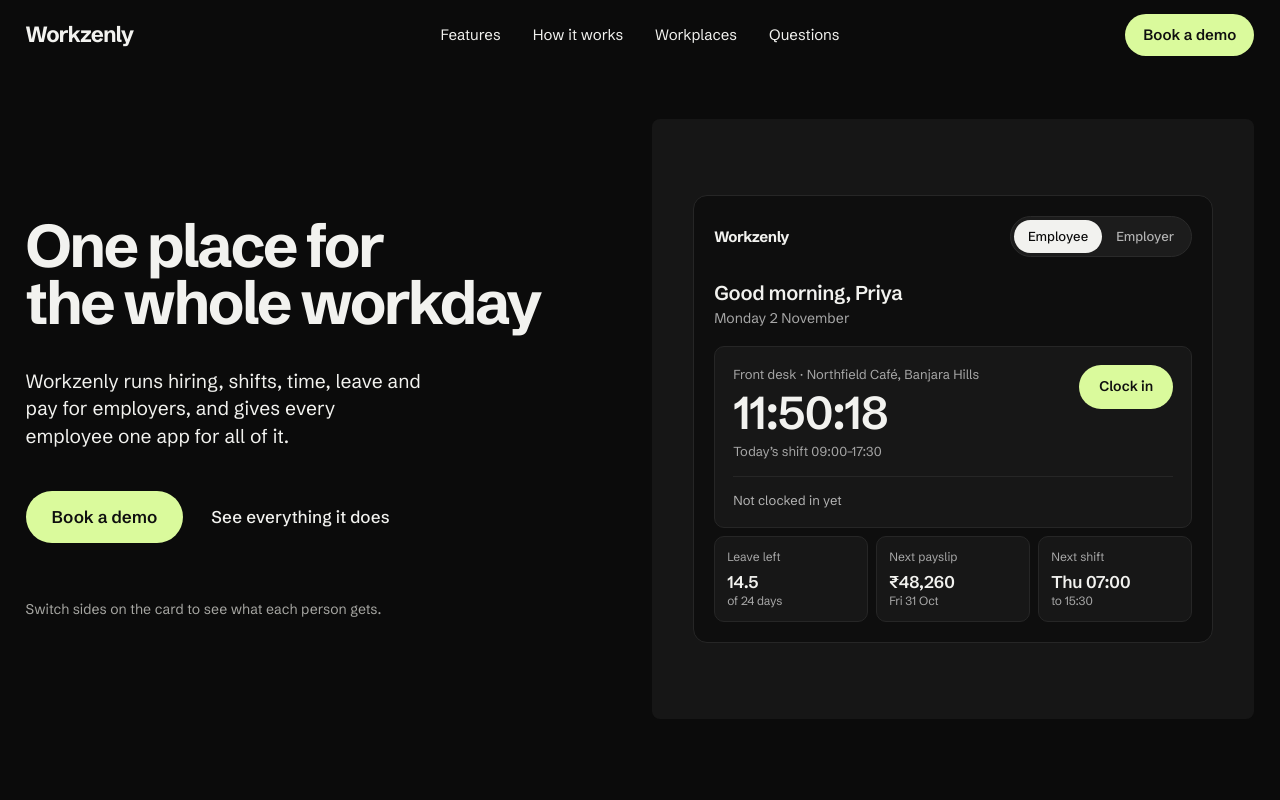
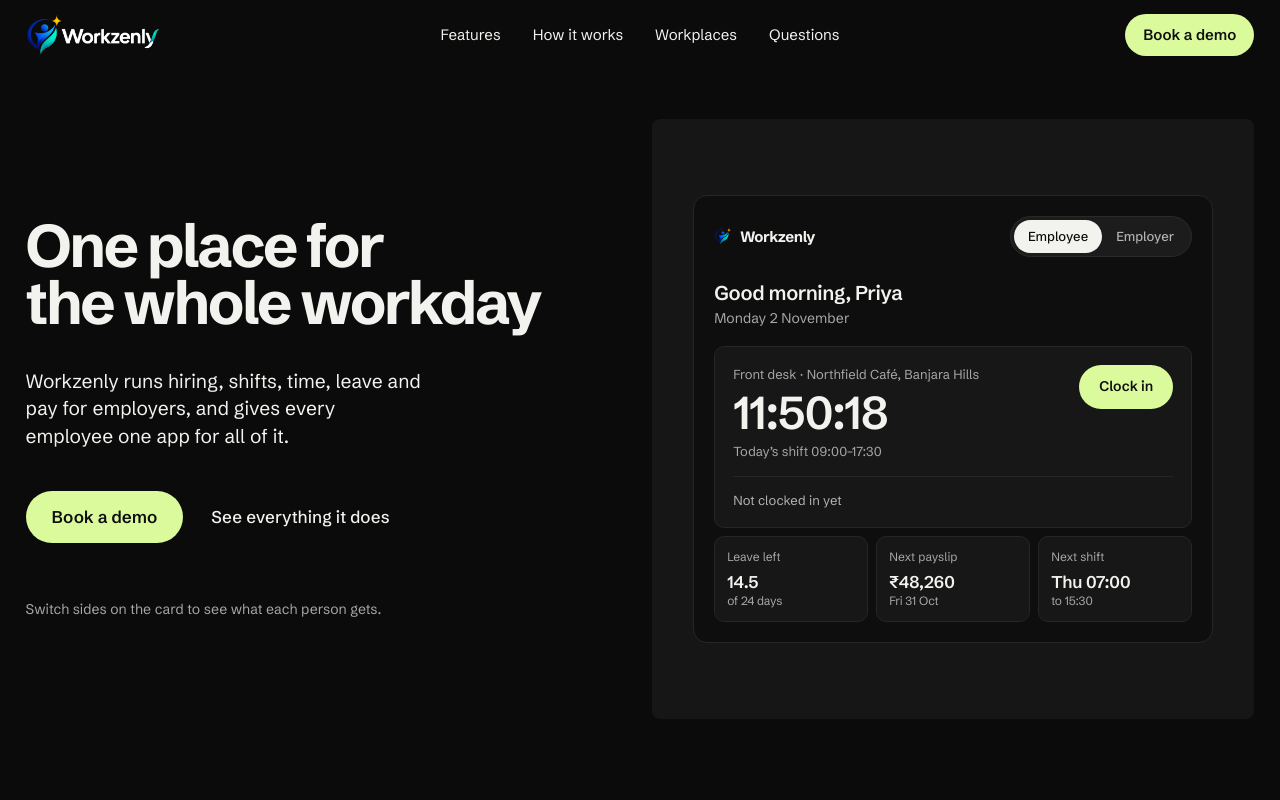
Before and after one commit to dsp49/workzenly-site, a plain HTML site: page index.html in a window 1280 px wide. Shown: the top 800 px of the page. Drawn offline with Linux system fonts and the light colour scheme.

Commit message:
changes added logo

```diff
--- a/index.html
+++ b/index.html
@@ -9,13 +9,19 @@
   <link rel="preconnect" href="https://fonts.googleapis.com">
   <link rel="preconnect" href="https://fonts.gstatic.com" crossorigin>
   <link href="https://fonts.googleapis.com/css2?family=Schibsted+Grotesk:wght@400;500;600;700&display=swap" rel="stylesheet">
+  <link rel="icon" type="image/x-icon" href="favicon.ico">
+  <link rel="icon" type="image/png" sizes="32x32" href="assets/favicon-32x32.png">
+  <link rel="icon" type="image/png" sizes="16x16" href="assets/favicon-16x16.png">
+  <link rel="apple-touch-icon" sizes="180x180" href="assets/apple-touch-icon.png">
   <link rel="stylesheet" href="styles.css">
   <script>document.documentElement.classList.add('js')</script>
 </head>
 <body>
 
 <header class="nav">
-  <a class="wordmark" href="#top" aria-label="Workzenly home">Workzenly</a>
+  <a class="logo" href="#top" aria-label="Workzenly home">
+    <img src="assets/workzenly-logo.png" alt="Workzenly" class="logo__img" width="168" height="52">
+  </a>
   <nav class="nav__links" aria-label="Main">
     <a class="link" href="#features">Features</a>
     <a class="link" href="#how">How it works</a>
@@ -42,7 +48,7 @@
     <div class="hero__stage load" style="--i:2">
       <div class="app" data-ui id="app">
         <div class="app__bar">
-          <span class="app__brand">Workzenly</span>
+          <span class="app__brand"><img src="assets/logo-icon.png" alt="" class="app__brand-icon">Workzenly</span>
           <div class="seg" role="group" aria-label="Choose a view">
             <button type="button" class="seg__btn" data-role="employee" aria-pressed="true">Employee</button>
             <button type="button" class="seg__btn" data-role="employer" aria-pressed="false">Employer</button>
@@ -352,7 +358,7 @@
   </nav>
   <div class="foot__tile foot__mail">
     <p>Write to us</p>
-    <a class="link" href="mailto:hello@workzenly.com">hello@workzenly.com</a>
+    <a class="link" href="mailto:info@workzenly.com">info@workzenly.com</a>
   </div>
   <div class="foot__tile foot__word" aria-hidden="true">Workzenly</div>
   <a class="foot__tile foot__go" href="#start">
--- a/main.js
+++ b/main.js
@@ -127,7 +127,7 @@
     const size = f.size.value;
     const subject = `Workzenly demo for ${company}`;
     const body = `Hello Workzenly,\n\nI would like a demo.\n\nCompany: ${company}\nI am: ${side}\nTeam size: ${size}\n\nThank you.`;
-    location.href = `mailto:hello@workzenly.com?subject=${encodeURIComponent(subject)}&body=${encodeURIComponent(body)}`;
+    location.href = `mailto:info@workzenly.com?subject=${encodeURIComponent(subject)}&body=${encodeURIComponent(body)}`;
   });
 
   /* ---------- Reveals, staggered inside each section ---------- */
--- a/styles.css
+++ b/styles.css
@@ -91,7 +91,22 @@
   padding: 14px var(--margin);
   background: var(--bg);
 }
-.wordmark { font-weight: 700; font-size: 22px; letter-spacing: -0.04em; text-decoration: none; }
+.logo, .wordmark {
+  display: inline-flex;
+  align-items: center;
+  text-decoration: none;
+  font-weight: 700;
+  font-size: 22px;
+  letter-spacing: -0.04em;
+  justify-self: start;
+}
+.logo__img {
+  height: 42px;
+  width: auto;
+  max-width: 175px;
+  display: block;
+  object-fit: contain;
+}
 .nav__links { display: flex; gap: 32px; font-size: 15px; }
 .nav__links a { text-decoration-color: transparent; }
 .nav .button { justify-self: end; }
@@ -130,7 +145,8 @@
   font-size: 14px; line-height: 1.4;
 }
 [data-ui] .app__bar { display: flex; justify-content: space-between; align-items: center; gap: 12px; margin-bottom: 22px; }
-[data-ui] .app__brand { font-weight: 700; letter-spacing: -0.03em; font-size: 15px; }
+[data-ui] .app__brand { display: inline-flex; align-items: center; gap: 8px; font-weight: 700; letter-spacing: -0.03em; font-size: 15px; }
+[data-ui] .app__brand-icon { width: 18px; height: 18px; object-fit: contain; display: block; }
 [data-ui] .seg { display: inline-flex; background: #1c1c1c; border: 1px solid #2a2a2a; border-radius: 999px; padding: 3px; }
 [data-ui] .seg__btn {
   border: 0; background: transparent; border-radius: 999px; padding: 7px 14px; cursor: pointer;
@@ -451,6 +467,7 @@
 @media (max-width: 760px) {
   :root { --gutter: 16px; --section: 104px; }
   .nav { grid-template-columns: 1fr auto; padding-block: 12px; }
+  .logo__img { height: 34px; max-width: 145px; }
   .nav__links { display: none; }
   .hero { padding-top: 32px; padding-bottom: 40px; row-gap: 40px; }
   .hero h1 { font-size: clamp(36px, 10vw, 46px); }
```
Also changed, not shown: assets/apple-touch-icon.png (added), assets/favicon-16x16.png (added), assets/favicon-32x32.png (added), assets/favicon.ico (added), assets/favicon.png (added), assets/logo-icon.png (added), assets/workzenly-logo-original.png (added), assets/workzenly-logo.png (added), favicon.ico (added).
